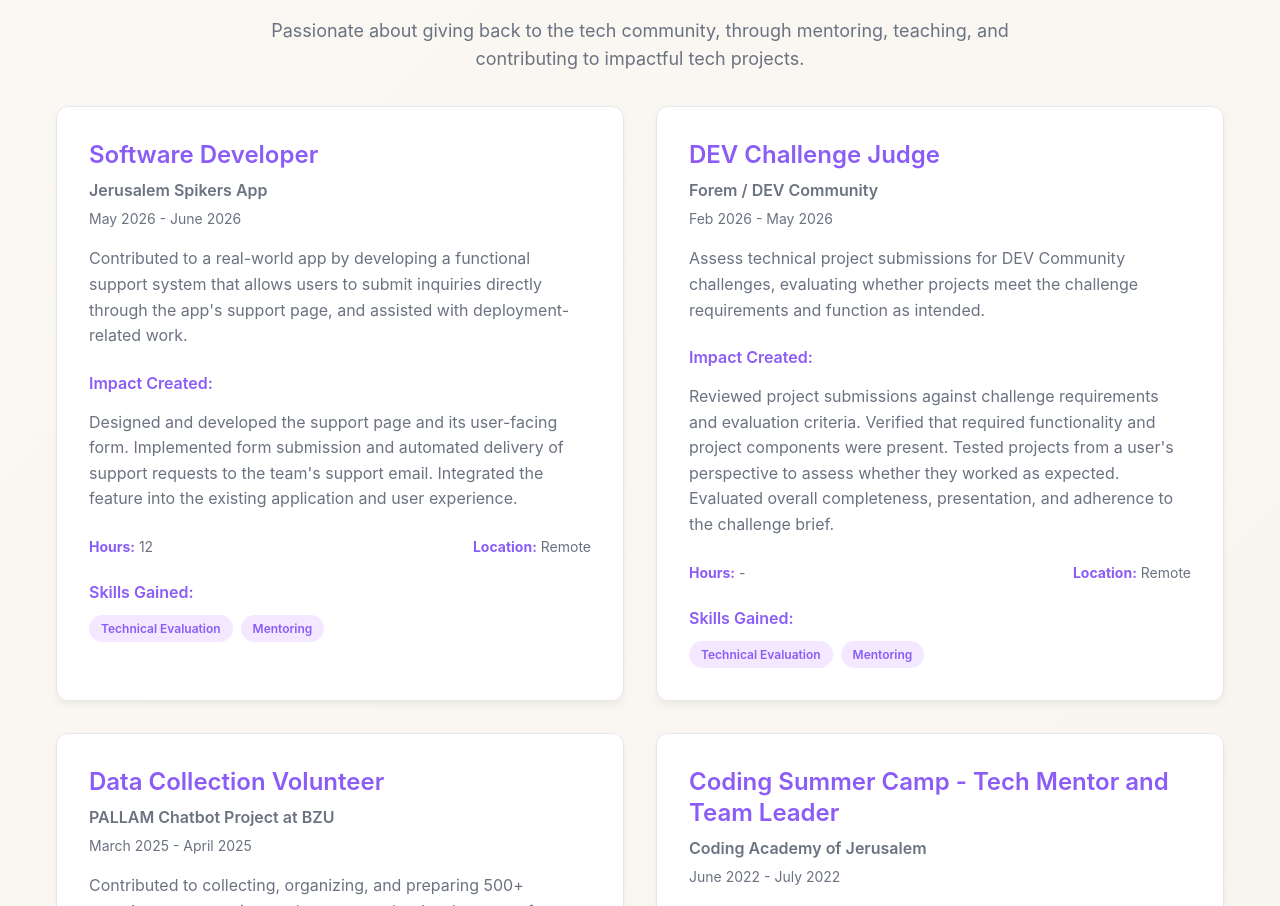
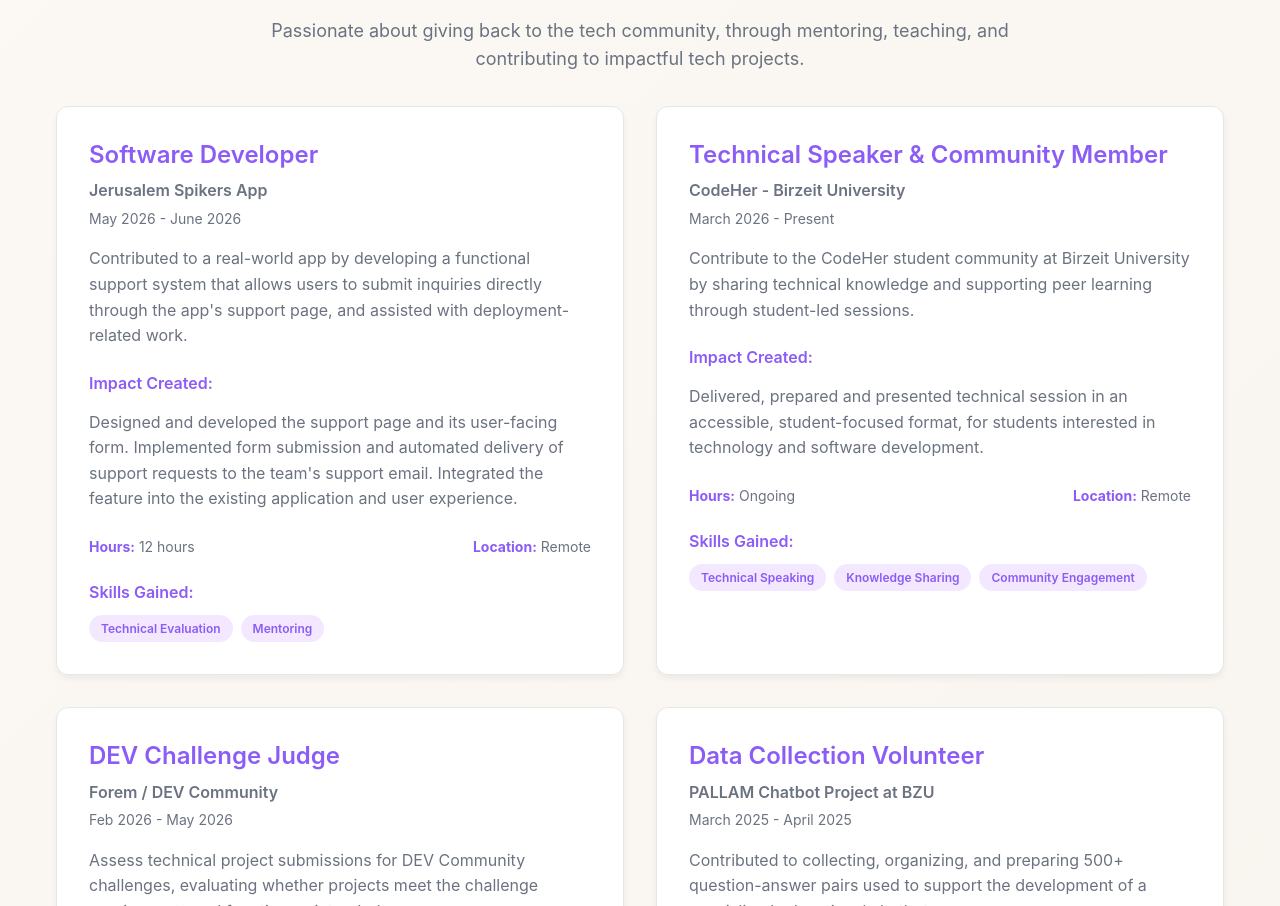
Before and after one commit to talaamm/portfolio, a React (Vite) app in the folder portfolio-site/: page /experience in a window 1280 px wide. Shown: the part 2361-3267 px from the top of the page. Built offline with nearby package versions, Linux system fonts and the light colour scheme.

Commit message:
all sections updated successfully

```diff
--- a/portfolio-site/src/pages/Blog.tsx
+++ b/portfolio-site/src/pages/Blog.tsx
@@ -79,8 +79,8 @@ const Blog = () => {
     return dateB - dateA
   })
 
-  const featuredPosts = sortedPosts.slice(0, 3);
-  const regularPosts = sortedPosts.slice(3);
+  const featuredPosts = sortedPosts.slice(0, 4);
+  const regularPosts = sortedPosts.slice(4);
 
   const totalViewsComputed = backendTotalViews ?? 0
 
--- a/portfolio-site/src/pages/Contact.tsx
+++ b/portfolio-site/src/pages/Contact.tsx
@@ -262,7 +262,7 @@ const Contact = () => {
               </div>
             </div>
 
-            <div className="card">
+            {/* <div className="card">
               <h2>Response Time</h2>
               <p>I typically respond to messages within 24 hours.</p>
               <div className="response-time">
@@ -274,9 +274,9 @@ const Contact = () => {
                 </div>
                 {/* <div className="time-item">
                   <strong>Phone:</strong> Same day
-                </div> */}
+                </div>
               </div>
-            </div>
+            </div> */}
           </motion.div>
         </div>
       </motion.section>
--- a/portfolio-site/src/pages/Experience.tsx
+++ b/portfolio-site/src/pages/Experience.tsx
@@ -80,7 +80,17 @@ const Experience = () => {
       description: 'Contributed to a real-world app by developing a functional support system that allows users to submit inquiries directly through the app\'s support page, and assisted with deployment-related work.',
       impact: 'Designed and developed the support page and its user-facing form. Implemented form submission and automated delivery of support requests to the team\'s support email. Integrated the feature into the existing application and user experience.',
       skills: ['Technical Evaluation', 'Mentoring'],
-      hours: '12',
+      hours: '12 hours',
+      location: 'Remote'
+    },
+  {
+      title: 'Technical Speaker & Community Member',
+      organization: 'CodeHer - Birzeit University',
+      period: 'March 2026 - Present',
+      description: 'Contribute to the CodeHer student community at Birzeit University by sharing technical knowledge and supporting peer learning through student-led sessions.',
+      impact: 'Delivered, prepared and presented technical session in an accessible, student-focused format, for students interested in technology and software development.',
+      skills: ['Technical Speaking', 'Knowledge Sharing' , 'Community Engagement'],
+      hours: 'Ongoing',
       location: 'Remote'
     },
 
@@ -125,6 +135,7 @@ const Experience = () => {
       hours: '30+ hours',
       location: 'On-site / Jerusalem'
     },
+
     {
       title: 'Mentor - Hour of Code Events',
       organization: "Rosary Sister's High School",
```
